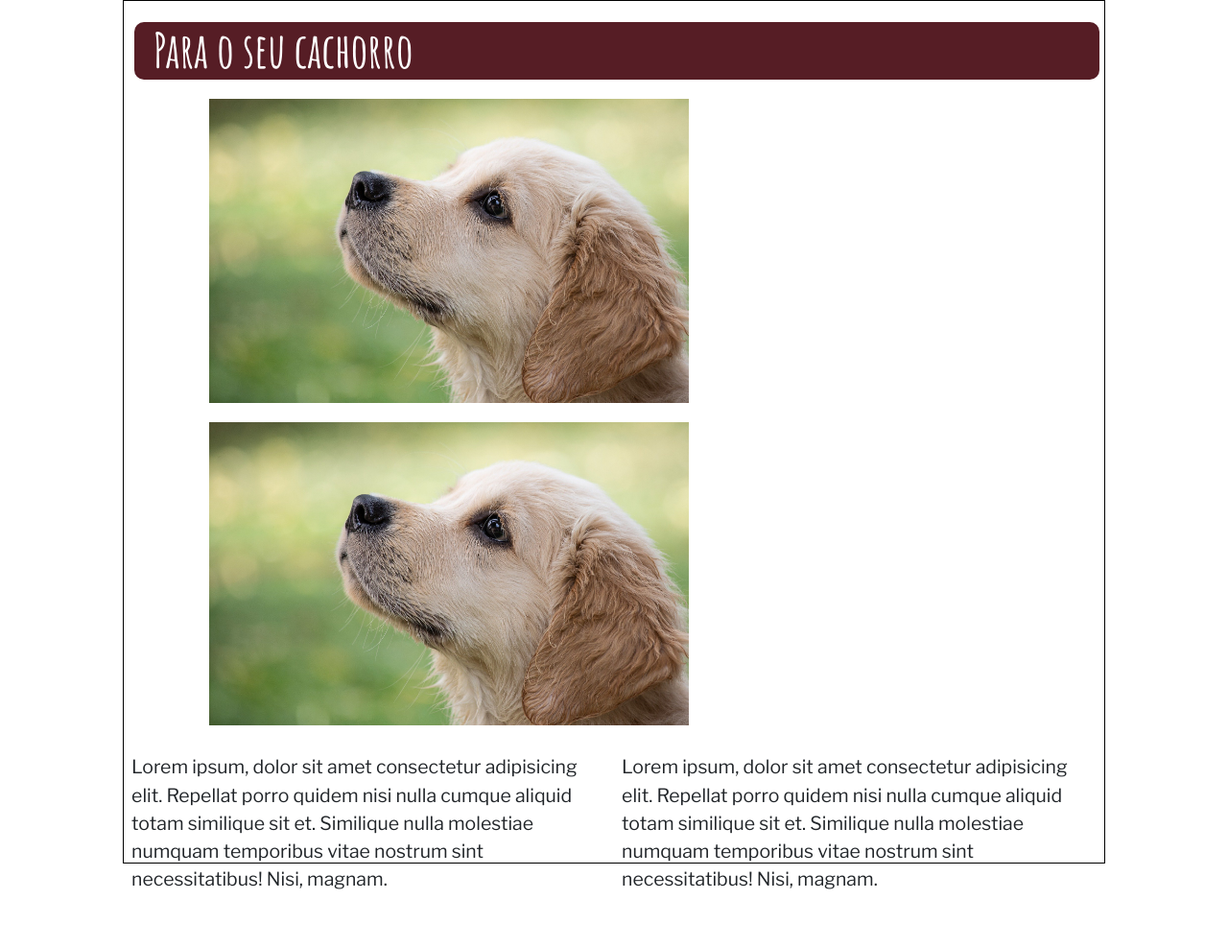
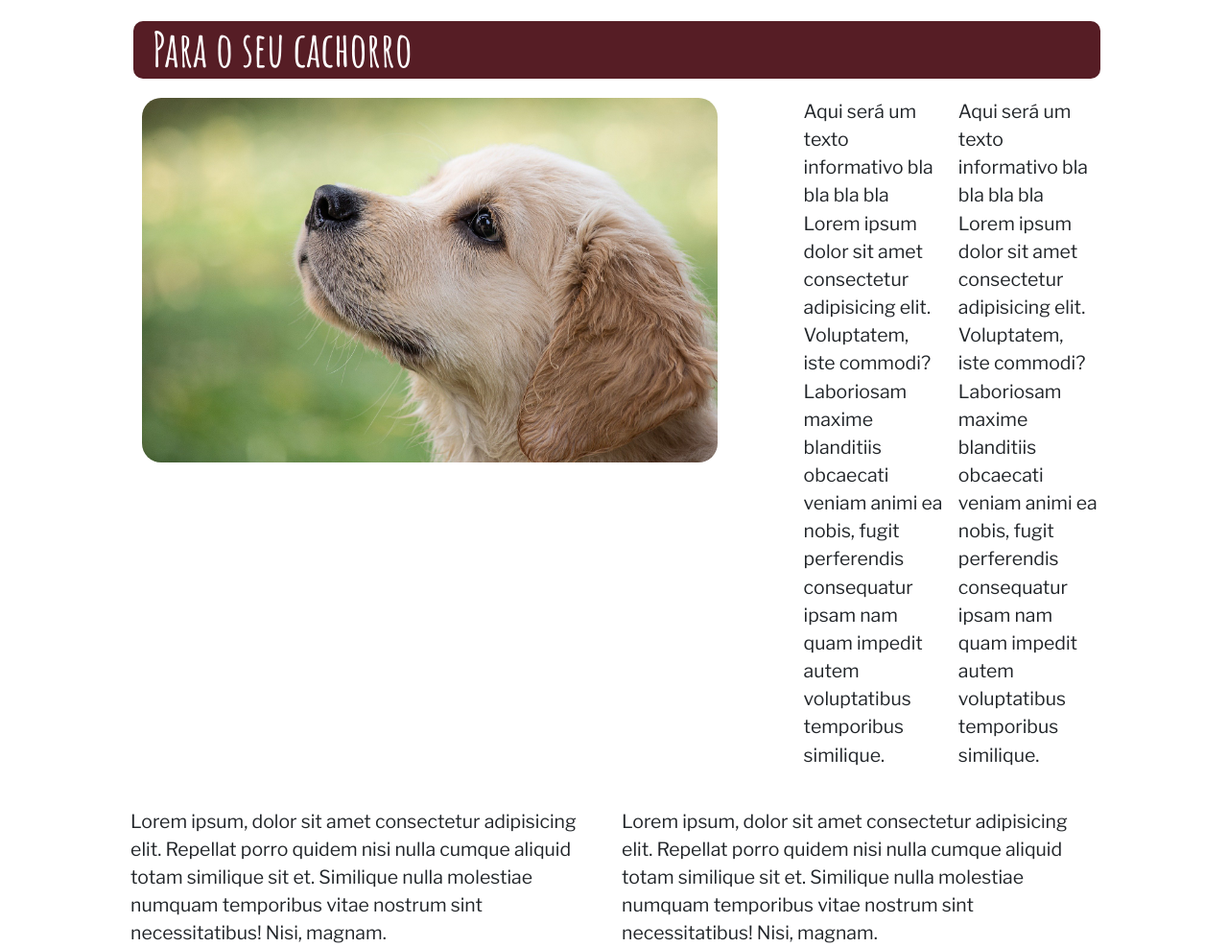
Before and after one commit to ArthurOliveiraTeles/SeuPet, a website: page index.html in a window 1280 px wide. Shown: the part 749-1736 px from the top of the page at 96% size. Before the commit the page ends 1680 px from the top, so only its background shows below. Drawn offline with nearby package versions, Linux system fonts and the light colour scheme.

Commit message:
Changes in container

```diff
--- a/css/style.scss
+++ b/css/style.scss
@@ -157,7 +157,7 @@ main {
 }
 
 #areaContainer {
-    border: 1px solid black;
+    /*border: 1px solid black;*/
     margin: auto;
     width: 80%;
     height: 900px;
@@ -180,15 +180,13 @@ main {
 }
 
 
-
 #pet1 {
     margin-top: 20px;
-    margin-left: 8%;
+    margin-left: 2%;
 }
 
-#pet2 {
+.petTexto1 {
     margin-top: 20px;
-    margin-left: 8%;
 }
 
 #carrinho {
@@ -243,10 +241,8 @@ main {
 }
 
 .sub-item {
-    border-radius: 3px;
     background-color: #66ddb9bb;
     margin-top: 5px;
-    margin-right: 20px;
     margin-bottom: 5px;
 }
 
--- a/index.html
+++ b/index.html
@@ -118,14 +118,21 @@
                 <div class="col">
                     <div id="pet1">
                         <!-- Imagem para teste -->
-                        <img src="imgs/pet1.jpg" width="500px">
+                        <img style="border-radius: 20px;" src="imgs/pet1.jpg" width="600px">
+                    </div>
+                </div>
+
+                <div class="offset-1 col">
+                    <div class="petTexto1">
+                        <!-- Imagem para teste -->
+                        <p>Aqui será um texto informativo bla bla bla bla Lorem ipsum dolor sit amet consectetur adipisicing elit. Voluptatem, iste commodi? Laboriosam maxime blanditiis obcaecati veniam animi ea nobis, fugit perferendis consequatur ipsam nam quam impedit autem voluptatibus temporibus similique.</p>
                     </div>
                 </div>
 
                 <div class="col">
-                    <div id="pet2">
+                    <div class="petTexto1">
                         <!-- Imagem para teste -->
-                        <img src="imgs/pet1.jpg" width="500px">
+                        <p>Aqui será um texto informativo bla bla bla bla Lorem ipsum dolor sit amet consectetur adipisicing elit. Voluptatem, iste commodi? Laboriosam maxime blanditiis obcaecati veniam animi ea nobis, fugit perferendis consequatur ipsam nam quam impedit autem voluptatibus temporibus similique.</p>
                     </div>
                 </div>
             </div>
```
Also changed, not shown: css/style.min.css.
